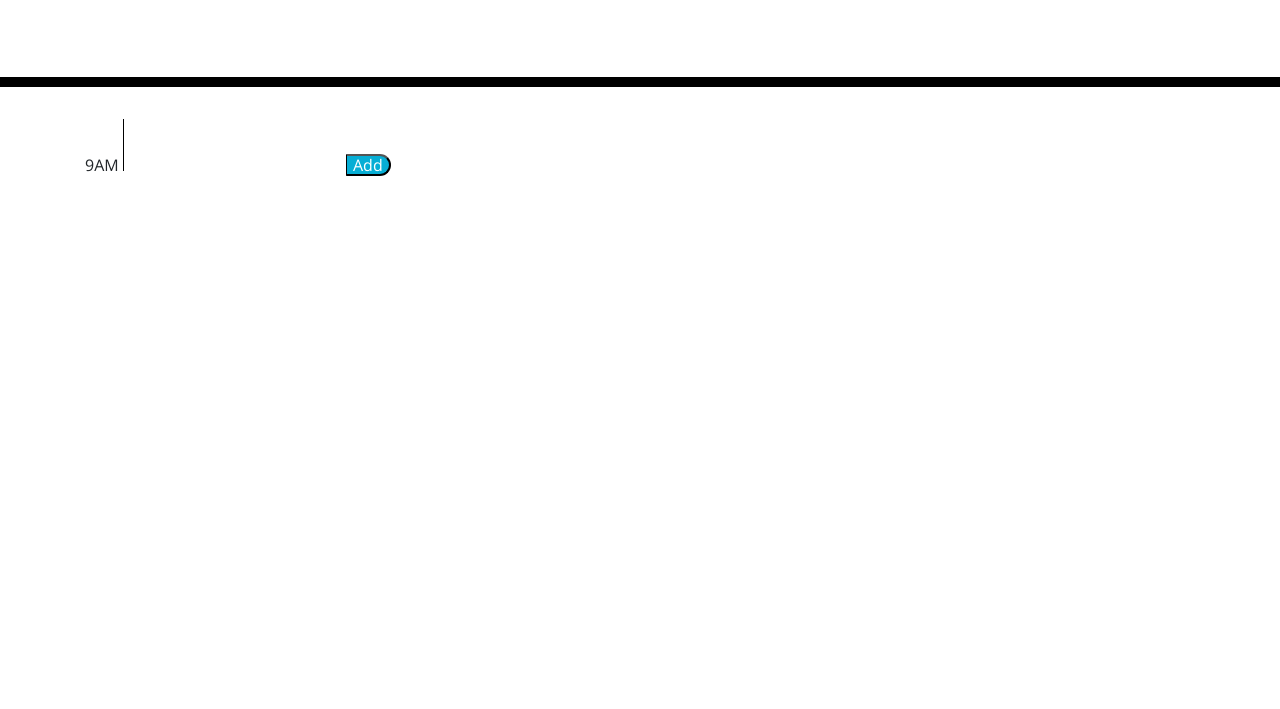
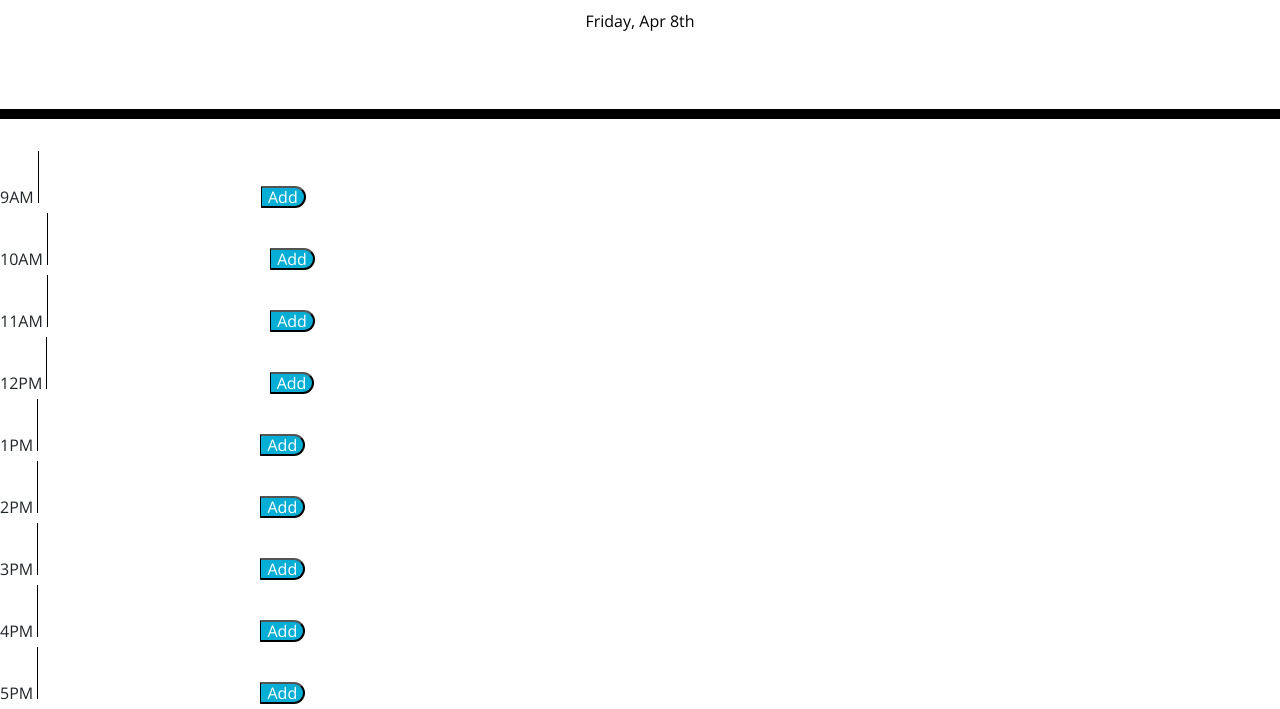
Before and after one commit to callanhunter/daily-planner, a plain HTML site: page assets/index.html in a window 1280 px wide. Shown: the part 177-886 px from the top of the page. Before the commit the page ends 800 px from the top, so only its background shows below. Drawn offline with nearby package versions, Linux system fonts and the light colour scheme.

Commit message:
style javascript changes

```diff
--- a/assets/index.html
+++ b/assets/index.html
@@ -23,20 +23,65 @@
   </head>
 
   <body>
+
     <header class="jumbotron">
       <h1 class="display-3">Work Day Scheduler</h1>
       <p class="description">A simple calendar app for scheduling your work day</p>
       <p id="time-block" class="description"></p>
     </header>
-    <div class="container">
-      <!-- Timeblocks go here -->
-      <label for="nine">9AM</label>
-      <textarea id="textarea" class="textarea"></textarea>
-      <button id="saveBtn" class="saveBtn">Add</button>
+    <main>
+      <div class="container9">
+        <!-- Timeblocks go here -->
+        <label for="nine">9AM</label>
+        <textarea id="input9"></textarea>
+        <button id="saveBtn9" class="saveBtn9">Add</button>
+      </div>
 
-    </div>
+      <div class="container10">
+        <label for="ten">10AM</label>
+        <textarea id="input10"></textarea>
+        <button class="saveBtn10" class="saveBtn10">Add</button>
+      </div>
 
-    <script src="https://cdnjs.cloudflare.com/ajax/libs/jquery/3.2.1/jquery.min.js"></script>
-    <script src="https://cdnjs.cloudflare.com/ajax/libs/moment.js/2.24.0/moment.min.js"></script>
+      <div class="container11">
+        <label for="eleven">11AM</label>
+        <textarea id="input11"></textarea>
+        <button class="saveBtn11" class="saveBtn11">Add</button>
+      </div>
+      <div class="container12">
+        <label for="twelve">12PM</label>
+        <textarea id="input12"></textarea>
+        <button class="saveBtn12" class="saveBtn12">Add</button>
+      </div>
+      <div class="container1">
+        <label for="one">1PM</label>
+        <textarea id="input1"></textarea>
+        <button class="saveBtn1" class="saveBtn1">Add</button>
+      </div>
+      <div class="container2">
+        <label for="two">2PM</label>
+        <textarea id="input2"></textarea>
+        <button class="saveBtn2" class="saveBtn2">Add</button>
+      </div>
+      <div class="container3">
+        <label for="three">3PM</label>
+        <textarea id="input3"></textarea>
+        <button class="saveBtn3" class="saveBtn3">Add</button>
+      </div>
+      <div class="container4">
+        <label for="four">4PM</label>
+        <textarea id="input4"></textarea>
+        <button class="saveBtn4" class="saveBtn4">Add</button>
+      </div>
+      <div class="container5">
+        <label for="five">5PM</label>
+        <textarea id="input5"></textarea>
+        <button class="saveBtn5" class="saveBtn5">Add</button>
+      </div>
+    </main>
   </body>
+  <script src="https://cdnjs.cloudflare.com/ajax/libs/jquery/3.2.1/jquery.min.js"></script>
+  <script src="https://cdnjs.cloudflare.com/ajax/libs/moment.js/2.24.0/moment.min.js"></script>
+  <script src="/assets/script.js"></script>
+
 </html>
--- a/assets/script.js
+++ b/assets/script.js
@@ -1,21 +1,55 @@
 // link HTML to JavaScript
-//
-var nineOclock = document.querySelector("time-slot");
-var btn = document.querySelector("add");
-// nineOclock.textContent = localStorage.getItem("nineOclock");
+// link time to CSS for color change
 
-// btn.addEventListener("click", nineTimeSlot)
+var gradDate = moment().format("dddd, MMM Do");
+$("#time-block").text(gradDate);
 
-function nineTimeSlot() {
-//     localStorage.setItem("nineOclock" input.value)
-}
+var btn9 = document.querySelector(".saveBtn9");
+var nineOclock = document.querySelector("input9");
+
+document.getElementById("input9").textContent = localStorage.getItem("nineslot")
+
+btn9.addEventListener("click", nineTimeSlot);
 
 
+function nineTimeSlot(event) {
+    var btn = event.target;
+    // document.getElementById("item2").previousSibling.textContent;
+    var nineOclock = document.getElementById("btn9").previousSibling;
+    // document.getElementById("input").innerHTML = nineOclock;
+    localStorage.setItem("nineslot", nineOclock.textContent)
+};
 
 
+var btn10 = document.querySelector(".saveBtn10");
+var tenOclock = document.querySelector("input10");
+
+document.getElementById("input10").textContent = localStorage.getItem("tenslot")
+
+btn10.addEventListener("click", tenTimeSlot);
 
 
+function tenTimeSlot(event1) {
+    var btn10 = event1.target;
+    // document.getElementById("item2").previousSibling.textContent;
+    var tenOclock = document.getElementById("btn10").previousSibling;
+    // document.getElementById("input").innerHTML = nineOclock;
+    localStorage.setItem("tenslot", tenOclock.textContent)
+};
 
 
-// date month
-// moment().format("dddd, MMMM Do YYYY")
+var btn11 = document.querySelector(".saveBtn11");
+var elevenOclock = document.querySelector("input11");
+
+document.getElementById("input11").textContent = localStorage.getItem("elevenSlot")
+
+btn11.addEventListener("click", elevenTimeSlot);
+
+
+function elevenTimeSlot(event) {
+    var btn11 = event.target;
+    // document.getElementById("item2").previousSibling.textContent;
+    var elevenOclock = document.getElementById("btn11").previousSibling;
+    // document.getElementById("input").innerHTML = nineOclock;
+    localStorage.setItem("elevenSlot", elevenOclock.textContent)
+};
--- a/assets/style.css
+++ b/assets/style.css
@@ -57,7 +57,7 @@ textarea{
   color: white;
 }
 
-.saveBtn {
+.saveBtn9 {
   border-left: 1px solid black;
   border-top-right-radius: 15px;
   border-bottom-right-radius: 15px;
@@ -65,7 +65,111 @@ textarea{
   color: white;
 }
 
-.saveBtn i:hover {
+.saveBtn9 i:hover {
   font-size: 20px;
   transition: all .3s ease-in-out;
 }
+
+.saveBtn10 {
+  border-left: 1px solid black;
+  border-top-right-radius: 15px;
+  border-bottom-right-radius: 15px;
+  background-color: #06AED5;
+  color: white;
+}
+
+.saveBtn10 i:hover {
+  font-size: 20px;
+  transition: all .3s ease-in-out;
+}
+
+.saveBtn11 {
+  border-left: 1px solid black;
+  border-top-right-radius: 15px;
+  border-bottom-right-radius: 15px;
+  background-color: #06AED5;
+  color: white;
+}
+
+.saveBtn11 i:hover {
+  font-size: 20px;
+  transition: all .3s ease-in-out;
+}
+
+.saveBtn12 {
+  border-left: 1px solid black;
+  border-top-right-radius: 15px;
+  border-bottom-right-radius: 15px;
+  background-color: #06AED5;
+  color: white;
+}
+
+.saveBtn12 i:hover {
+  font-size: 20px;
+  transition: all .3s ease-in-out;
+}
+
+.saveBtn1 {
+  border-left: 1px solid black;
+  border-top-right-radius: 15px;
+  border-bottom-right-radius: 15px;
+  background-color: #06AED5;
+  color: white;
+}
+
+.saveBtn1 i:hover {
+  font-size: 20px;
+  transition: all .3s ease-in-out;
+}
+
+.saveBtn2 {
+  border-left: 1px solid black;
+  border-top-right-radius: 15px;
+  border-bottom-right-radius: 15px;
+  background-color: #06AED5;
+  color: white;
+}
+
+.saveBtn2 i:hover {
+  font-size: 20px;
+  transition: all .3s ease-in-out;
+}
+
+.saveBtn3 {
+  border-left: 1px solid black;
+  border-top-right-radius: 15px;
+  border-bottom-right-radius: 15px;
+  background-color: #06AED5;
+  color: white;
+}
+
+.saveBtn3 i:hover {
+  font-size: 20px;
+  transition: all .3s ease-in-out;
+}
+
+.saveBtn4 {
+  border-left: 1px solid black;
+  border-top-right-radius: 15px;
+  border-bottom-right-radius: 15px;
+  background-color: #06AED5;
+  color: white;
+}
+
+.saveBtn4 i:hover {
+  font-size: 20px;
+  transition: all .3s ease-in-out;
+}
+
+.saveBtn5 {
+  border-left: 1px solid black;
+  border-top-right-radius: 15px;
+  border-bottom-right-radius: 15px;
+  background-color: #06AED5;
+  color: white;
+}
+
+.saveBtn5 i:hover {
+  font-size: 20px;
+  transition: all .3s ease-in-out;
+}
```
